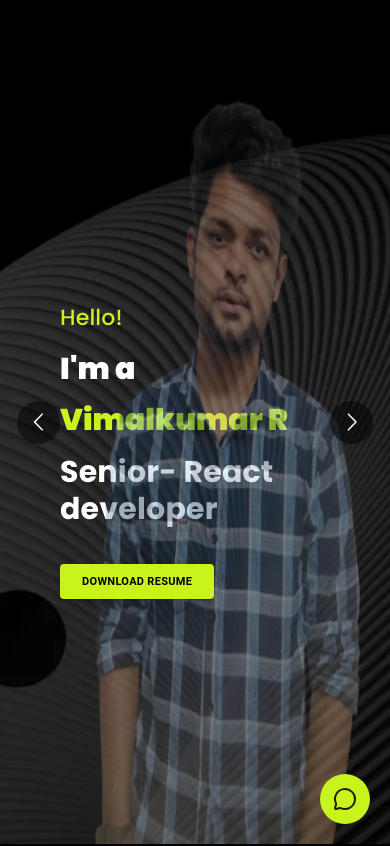
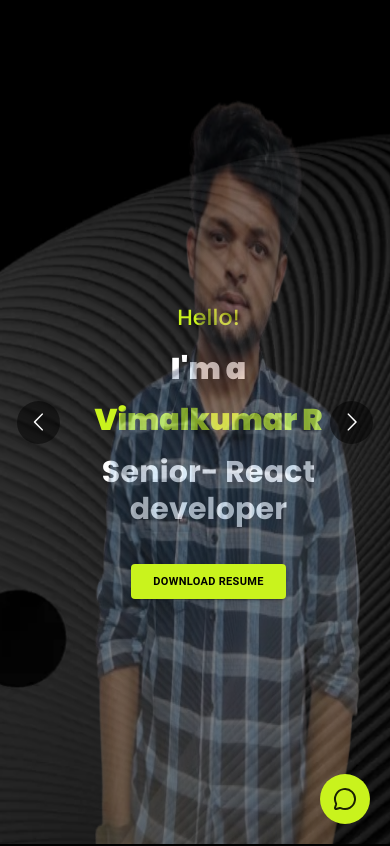
Before and after one commit to vimalkumar1997/nextjs-profile-reume, a Next.js app: page / in a window 390 px wide. Shown: the top 846 px of the page. Built offline with nearby package versions, Linux system fonts and the light colour scheme; some icons are missing.

Commit message:
mobileresponsefixed

```diff
--- a/src/Components/ChatBotCustomer.tsx
+++ b/src/Components/ChatBotCustomer.tsx
@@ -14,14 +14,13 @@ const ChatBotCustomer: React.FC<ChatBotCustomerProps> = ({ isChatOpen,setIsChatO
 
         <>
 
-            <Box sx={{ position: "relative" }}>
+            <Box>
 
 
                 <Box
                     sx={{ position: "fixed", bottom: 20, right: 20, width: "50px", height: "50px", backgroundColor: "#c9f31d", borderRadius: "50%", display: "flex", justifyContent: "center", alignItems: "center", cursor: "pointer" }}
                     onClick={() => {if (setIsChatOpen) setIsChatOpen(!isChatOpen);}}
                 >
-
                     <MessageCircle  />
                 </Box>
                 {isChatOpen?(
--- a/src/Components/MySkillsComponent.tsx
+++ b/src/Components/MySkillsComponent.tsx
@@ -7,9 +7,9 @@ import PdfDownloadbtnComponent from "./PdfDownloadbtnComponent";
 
 import Slider from '@mui/material/Slider';
 interface Skill {
-  skill: string;
-  value: number;
-  // Add other properties as needed
+    skill: string;
+    value: number;
+    // Add other properties as needed
 }
 
 const MySkillsComponent = () => {
@@ -79,7 +79,7 @@ const MySkillsComponent = () => {
                 <Grid container spacing={2}>
                     {skillsdata.map((ival, index) => {
                         return (
-                            <Grid  key={index}size={{ md: 6, sm: 12, xs: 12 }} mt={3} sx={{
+                            <Grid key={index} size={{ md: 6, sm: 12, xs: 12 }} mt={3} sx={{
                                 "& .MuiSlider-colorPrimary": {
                                     color: "#c9f31d !important"
                                 }
@@ -103,12 +103,10 @@ const MySkillsComponent = () => {
                             </Grid>
                         )
                     })}
-                    <Grid size={{ md: 12 }}>
-                        <Box sx={{ textAlign: "center" }}>
-                           <PdfDownloadbtnComponent/>
-                        </Box>
-                    </Grid>
                 </Grid>
+                <Box sx={{ textAlign: "center" }}>
+                    <PdfDownloadbtnComponent />
+                </Box>
             </Container>
 
 
--- a/src/Components/PdfDownloadbtnComponent.tsx
+++ b/src/Components/PdfDownloadbtnComponent.tsx
@@ -1,6 +1,6 @@
 import React, { useState } from "react";
 import Button from '@mui/material/Button';
-
+import Box from '@mui/material/Box';
 const PdfDownloadbtnComponent = (
     {
         pdfUrl = 'files/vimalkumar-resume.pdf',
@@ -38,6 +38,7 @@ const PdfDownloadbtnComponent = (
     };
 
     return (
+        <Box className="pdfbutton_mobilealignment">
             <Button
                 variant="contained"
                 onClick={downloadPdf}
@@ -56,6 +57,7 @@ const PdfDownloadbtnComponent = (
             >
                 {isDownloading ? downloadingText : buttonText}
             </Button>
+        </Box>
     );
 };
 
--- a/src/Components/ResumeComponent.tsx
+++ b/src/Components/ResumeComponent.tsx
@@ -69,12 +69,10 @@ const ResumeComponent: React.FC = () => {
                                 </Box>
                             </Grid>
                         ))}
-                        <Grid size={{ md: 12 }}>
-                            <Box sx={{ textAlign: "center" }}>
-                                <PdfDownloadbtnComponent/>
-                            </Box>
-                        </Grid>
                     </Grid>
+                    <Box sx={{ textAlign: "center" }}>
+                        <PdfDownloadbtnComponent />
+                    </Box>
                 </Box>
             </Container>
         </Box>
--- a/src/styles/globals.css
+++ b/src/styles/globals.css
@@ -227,9 +227,12 @@ header {
   }
 
   .Mobile_text_slightly {
-    padding-left: 60px !important
+    padding-left: 60px !important;
+    text-align: center !important;
   }
-
+.pdfbutton_mobilealignment {
+  text-align: center !important;
+}
   .buttonsize_small {
     font-size: 11px !important;
     width: auto;
@@ -238,8 +241,6 @@ header {
 
   .projectmobile_content {
     margin: unset !important;
-    height: 200px !important;
-
   }
 
   .projecttopchange {
```
Lines whose indentation alone changed are shown as unchanged.
